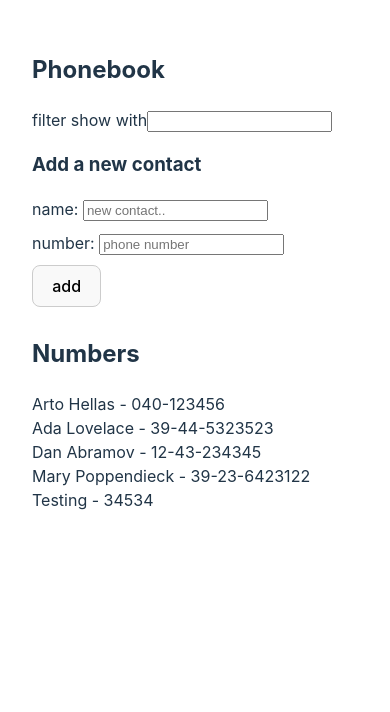
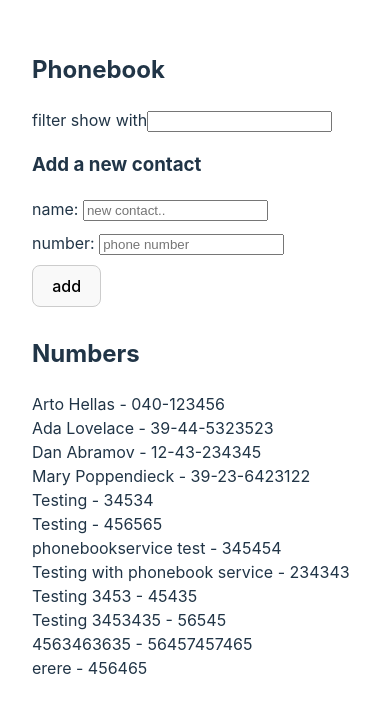
Before and after one commit to laminbarrow/fullstackopen, a React (Vite) app in the folder part2/2-phonebook/: page / in a window 390 px wide. Shown: the top 712 px of the page. Built offline with nearby package versions, Linux system fonts and the light colour scheme; data requests are answered from the project's data file.

Commit message:
Feat: 2.13: The Phonebook step8 (backend module extract)

```diff
--- a/part2/2-phonebook/db.json
+++ b/part2/2-phonebook/db.json
@@ -24,6 +24,41 @@
       "name": "Testing",
       "number": "34534",
       "id": 5
+    },
+    {
+      "name": "Testing ",
+      "number": "456565",
+      "id": 6
+    },
+    {
+      "name": "phonebookservice test",
+      "number": "345454",
+      "id": 7
+    },
+    {
+      "name": "Testing with phonebook service",
+      "number": "234343",
+      "id": 8
+    },
+    {
+      "name": "Testing 3453",
+      "number": "45435",
+      "id": 9
+    },
+    {
+      "name": "Testing 3453435",
+      "number": "56545",
+      "id": 10
+    },
+    {
+      "name": "4563463635",
+      "number": "56457457465",
+      "id": 11
+    },
+    {
+      "name": "erere",
+      "number": "456465",
+      "id": 12
     }
   ]
 }
--- a/part2/2-phonebook/src/App.jsx
+++ b/part2/2-phonebook/src/App.jsx
@@ -4,25 +4,25 @@ import SearchFilter from './components/SearchFilter'
 import AddContactForm from './components/AddContactForm'
 import Contacts from './components/Contacts'
 import { useEffect } from 'react';
-import axios  from 'axios';
-
+import phonebookservice from './services/phonebookservice'
 function App() {
   const [contacts, setContacts] = useState([])
   const [searchQuery, setSearchQuery] = useState('')
 
   useEffect(() => {
-    axios
-      .get('http://localhost:3002/persons')
+    phonebookservice
+      .getAll()
       .then(response => {
-        setContacts(response.data)
+        setContacts(response)
       })
   },[])
 
-  const queriedContacts = contacts.filter((contact) => {
-    return contact.name
+  const queriedContacts = searchQuery.length ? contacts.filter((contact) => {
+      return contact.name
           .toLowerCase()
           .includes(searchQuery.toLowerCase())
-  })
+
+  }) : contacts
 
   const handleSearchQuery = (event) => {
     setSearchQuery(event.target.value)
--- a/part2/2-phonebook/src/components/AddContactForm.jsx
+++ b/part2/2-phonebook/src/components/AddContactForm.jsx
@@ -1,57 +1,67 @@
-import { useState } from "react"
-import axios from "axios"
+import { useState } from "react";
+import phonebookservice from "../services/phonebookservice";
 
-export default function AddContactForm({contacts, setContacts}) {
-
-    const [newName, setNewName] = useState('')
-    const [newNumber, setNewNumber] = useState('')
+export default function AddContactForm({ contacts, setContacts }) {
+  const [newName, setNewName] = useState("");
+  const [newNumber, setNewNumber] = useState("");
 
   const addNewContact = (event) => {
-        event.preventDefault()
+    event.preventDefault();
 
     const newContact = {
       name: newName,
-          number: newNumber
-        }
+      number: newNumber,
+    };
+
+    // Check if the contacts array has length greater than zero
     //make sure this contact was not added before
-        if(contacts.find(({name}) => name === newName)){
+    const existingContact = contacts.find(
+      (contact) => contact.name === newName
+    );
+    if (existingContact) {
       alert(`${newName} is already added to phonebook`);
 
       //exit the function
-          return
+      return;
     }
 
-        axios
-          .post('http://localhost:3002/persons', newContact)
-          .then(response => {
-
+    phonebookservice.create(newContact).then((response) => {
       // add new contact
-            setContacts(contacts.concat(response.data))
-            setNewName('')
-            setNewNumber('')
-          })
-
-      }
+      setContacts(contacts.concat(response));
+      setNewName("");
+      setNewNumber("");
+    });
+  };
 
   const handleNameChange = (event) => {
-        setNewName(event.target.value)
-      }
+    setNewName(event.target.value);
+  };
 
   const handleNumberChange = (e) => {
-        setNewNumber(e.target.value)
-      }
+    setNewNumber(e.target.value);
+  };
 
   return (
     <form onSubmit={addNewContact}>
       <div>
-            name: <input placeholder='new contact..' value={newName} onChange={handleNameChange} />
+        name:{" "}
+        <input
+          placeholder="new contact.."
+          value={newName}
+          onChange={handleNameChange}
+        />
       </div>
       <div>
-            number: <input placeholder='phone number' value={newNumber} onChange={handleNumberChange} />
+        number:{" "}
+        <input
+          placeholder="phone number"
+          value={newNumber}
+          onChange={handleNumberChange}
+        />
       </div>
       <div>
         <button type="submit">add</button>
       </div>
     </form>
-    )
+  );
 }
--- /dev/null
+++ b/part2/2-phonebook/src/services/phonebookservice.js
@@ -0,0 +1,13 @@
+import axios from 'axios'
+
+const baseURL = 'http://localhost:3002/persons'
+
+const getAll = () => {
+    return axios.get(baseURL).then(response => response.data)
+}
+const create = newContact => {
+    return axios.post(baseURL, newContact).then(response => response.data)
+}
+
+
+export default {getAll,create}
```
Lines whose indentation alone changed are shown as unchanged.
